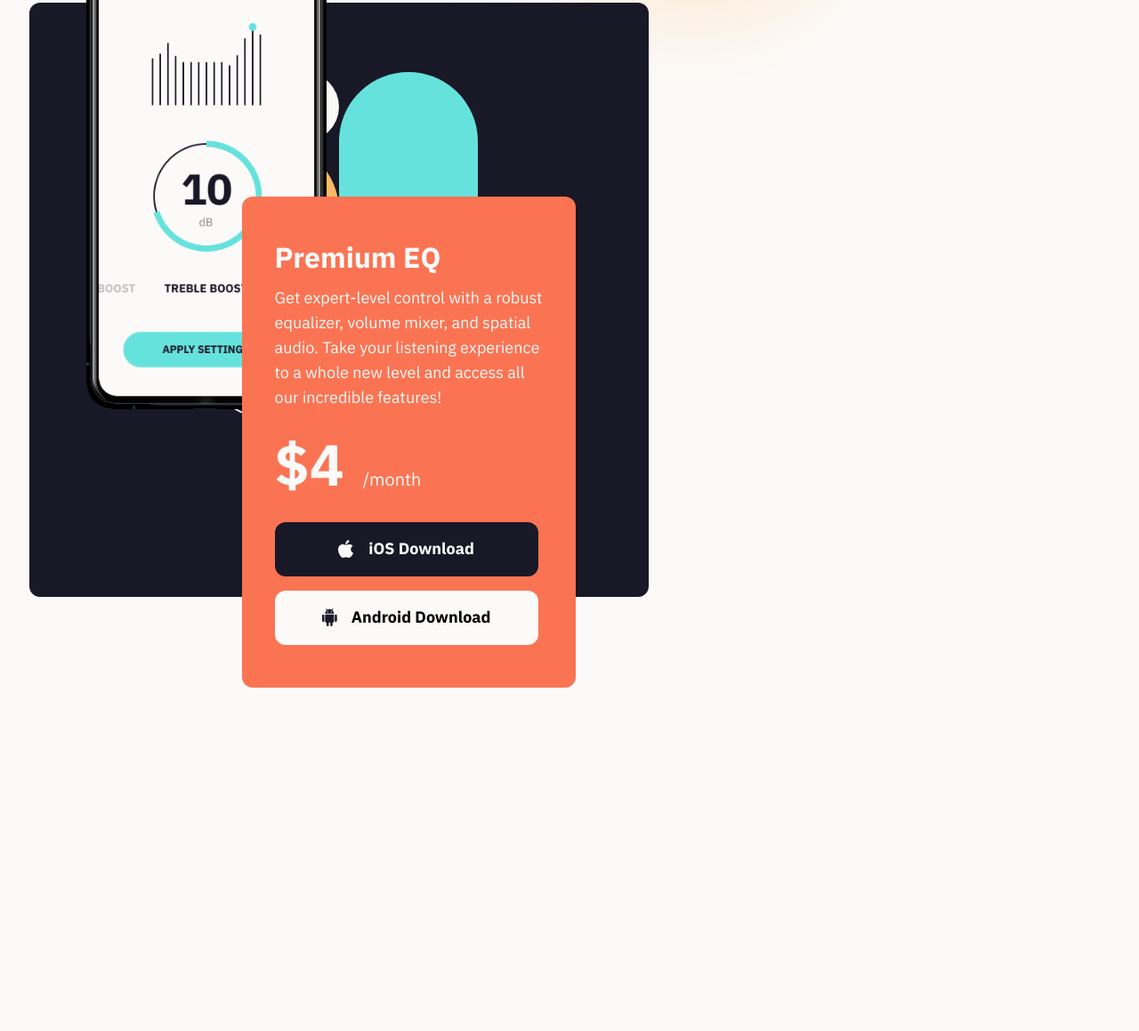
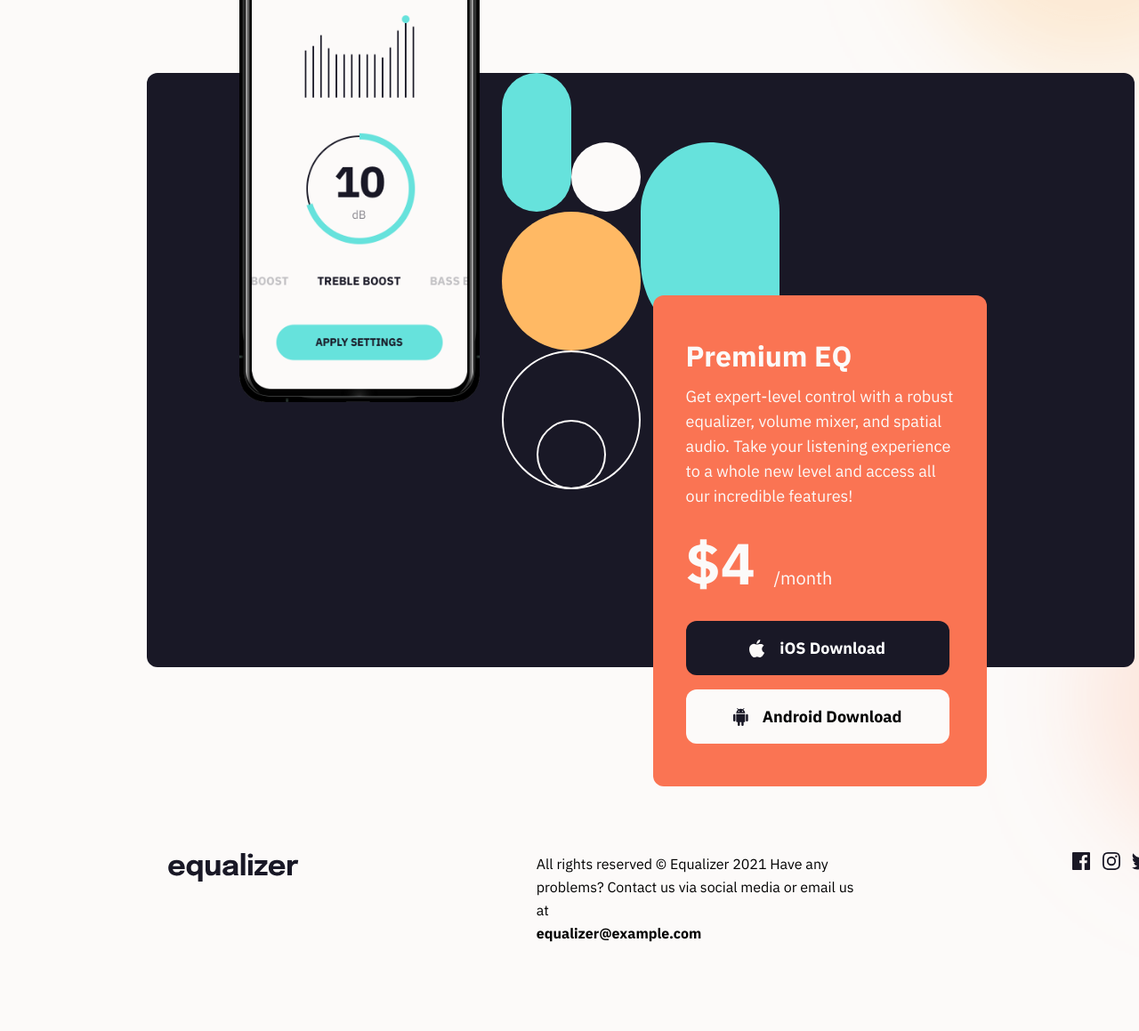
Before and after one commit to davit-akofiani/Equalizer-landing-page, a plain HTML site: page index.html in a window 1280 px wide. Shown: the part 613-1772 px from the top of the page at 89% size. After the commit the page ends 1723 px from the top, so only its background shows below. Drawn offline with Linux system fonts and the light colour scheme.

Commit message:
finish desktop version and finish project

```diff
--- a/css/style.css
+++ b/css/style.css
@@ -196,10 +196,19 @@ footer{
     .phone-image{
         left: 4rem;
     }
+    .second-third{
+        position: relative;
+        margin-bottom: 11.3rem;
+    }
+    .image-pattern{
+        left: 336px;
+    }
     /* third section */
     .section-third{
+        position: absolute;
         left: 239px;
-        top: -450px;
+        top: 250px;
+
 
 
     }
@@ -212,6 +221,61 @@ footer{
         width: 696px;
         display: flex;
         justify-content: space-between;
-        align-items: center;
+        align-items: flex-start;
+    }
+
+
+}
+/* start desktop version wwwwwwwwwwwwwwwwwwwwwwwwwwwwwwwwwwwwwwwwwwwwwwwwwwwwwwww */
+@media screen and (min-width: 768px) {
+    body{
+        background-image: url(../image/bg-main-desktop.png);
+        background-repeat: no-repeat;
+        padding: 0 10.3rem;
+
+    }
+    /* first section */
+    .logo{
+        margin-left: 0;
+        left: 10rem;
+        top: 4rem;
+    }
+    .text1{
+        width: 1015px;
+        font-style: normal;
+        font-weight: 700;
+        font-size: 88px;
+        line-height: 88px;
+        margin-bottom: 40px;
+    }
+    .paragraph{
+        width: 825px;
+
+    }
+    /* second section */
+    .section-second{
+        width: 1110px;
+    }
+    .phone-image{
+        left: 6.5rem;
+        top: -186px;
+    }
+    .second-third{
+        margin-top: 18rem;
+        margin-bottom: 13rem;
+    }
+    /* third section */
+    .section-third{
+        left: 569px;
+    }
+    /* footer section */
+    .footer{
+        width: 1110px;
+        display: flex;
+        justify-content: space-between;
+        align-items: flex-start;
+    }
+    .logo-footer{
+        margin: 0;
     }
 }
--- a/index.html
+++ b/index.html
@@ -27,6 +27,7 @@
                 <p class="paragraph">A system audio equalizer specifically designed for Android and iOS. Freely tune the way your music sounds with a professional grade parametric EQ & volume mixer. Control bass, mids, treble, gain control, reverb, and more!</p>
             </div>
         </section>
+        <section class="second-third">
             <section class="section-second">
                 <img class="phone-image" src="image/illustration-app.png" alt="phone picture">
                 <img class="image-pattern" src="image/bg-pattern-2.svg" alt="bg-pattern-2">
@@ -48,6 +49,7 @@
                     </div>
                 </div>
             </section>
+        </section>
         <footer>
             <div class="footer">
                 <img class="logo-footer" src="image/logo.svg" alt="logo">
```
Lines whose indentation alone changed are shown as unchanged.
